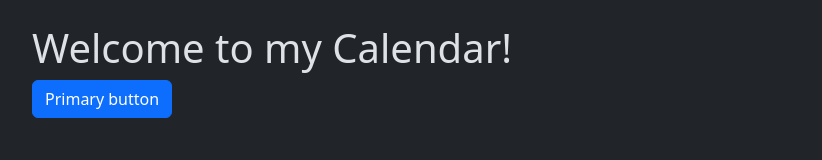
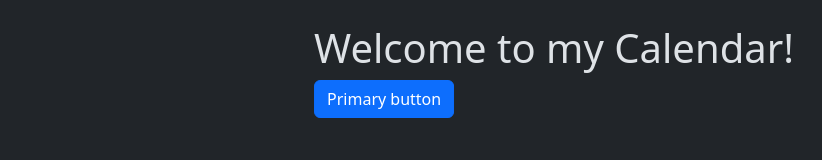
Before and after one commit to Assamee/Programming-Black-Web-Dev-Coursework, a plain HTML site: page Calendar.html in a window 1280 px wide. Shown: the whole page, without its empty margins (86-908 px from the left). Drawn offline with nearby package versions, Linux system fonts and the light colour scheme.

Commit message:
Centred the title text

```diff
--- a/Calendar.html
+++ b/Calendar.html
@@ -11,12 +11,15 @@
 
     <script src="https://cdn.jsdelivr.net/npm/bootstrap@5.3.8/dist/js/bootstrap.bundle.min.js" integrity="sha384-FKyoEForCGlyvwx9Hj09JcYn3nv7wiPVlz7YYwJrWVcXK/BmnVDxM+D2scQbITxI" crossorigin="anonymous"></script>
 
+    <div class="position-absolute top-0 start-50 translate-middle-x">
     <div class="container py-4 px-5 mx-auto">
       <h1>Welcome to my Calendar!</h1>
       <button class="btn btn-primary">Primary button</button>
     </div>
+    </div>
 
 
+    <!-- Date object in Java, Forms for inputs, DOM to access form elements, (process and store later)-->
 
 
     </body>
```
